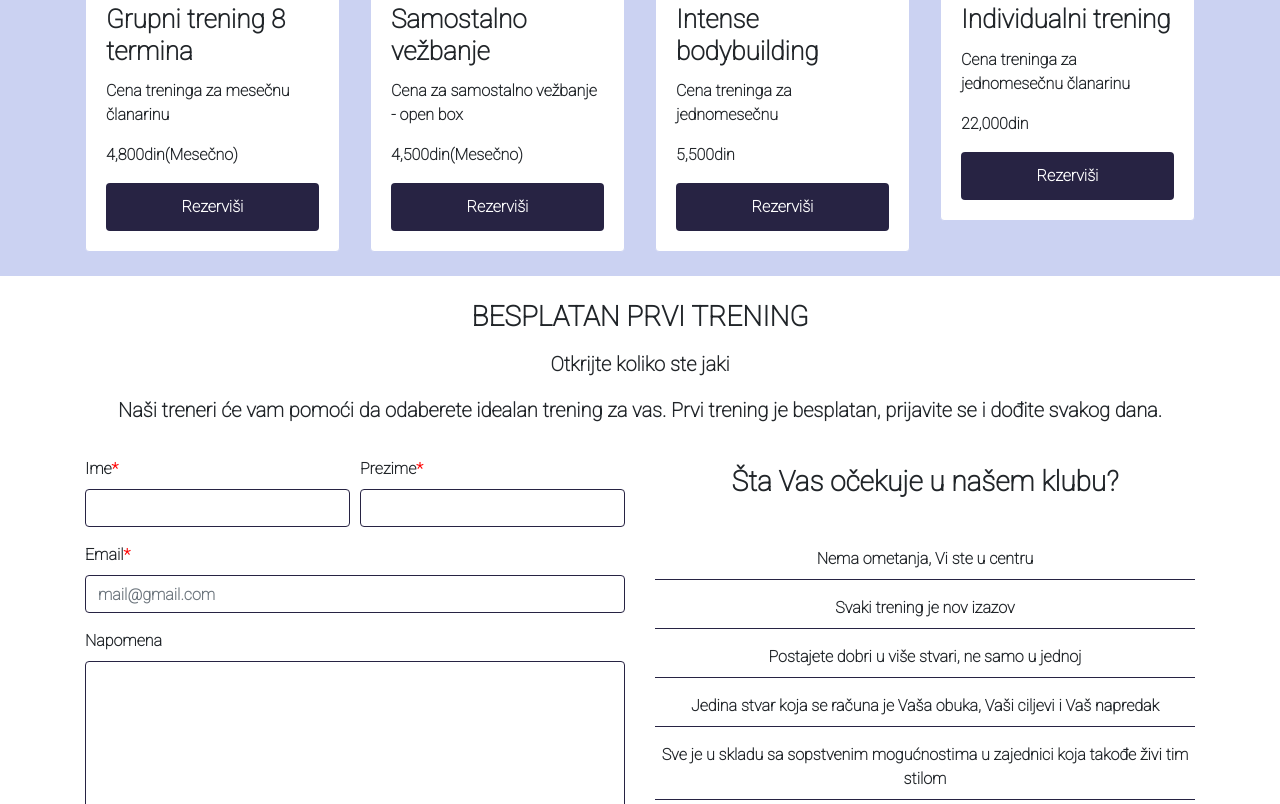
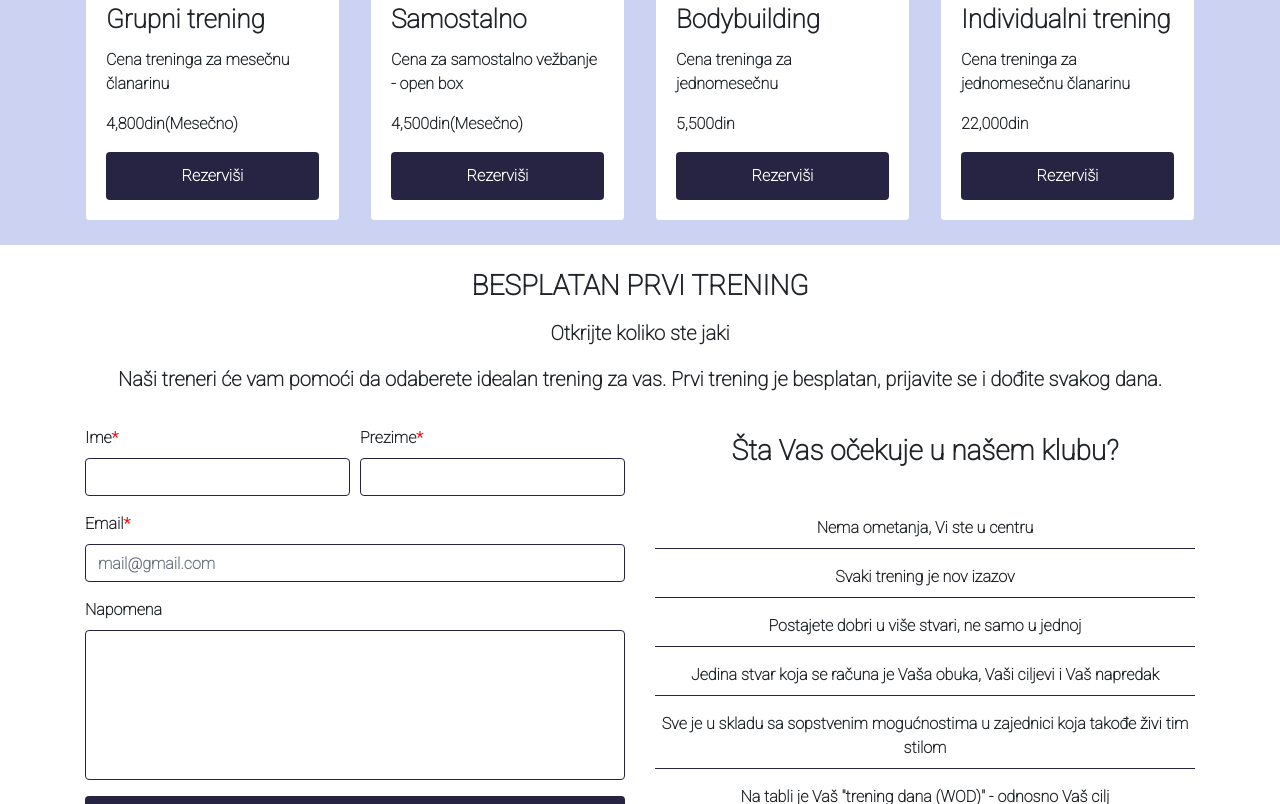
Before and after one commit to Mateja989/TeretanaTegeT.github.io, a plain HTML site: page clanarina.html in a window 1280 px wide. Shown: the part 2641-3445 px from the top of the page. Drawn offline with nearby package versions, Linux system fonts and the light colour scheme.

Commit message:
Update clanarina.html

```diff
--- a/clanarina.html
+++ b/clanarina.html
@@ -223,7 +223,7 @@
                         <div class="card" >
                             <img src="assets/img/logo5.png" class="card-img-top" alt="Članarina-grupni"/>
                             <div class="card-body">
-                              <h3 class="card-title font-weight-bold mm-resFont3">Grupni trening 8 termina</h3>
+                              <h3 class="card-title font-weight-bold mm-resFont3">Grupni trening</h3>
                               <p class="card-text ">Cena treninga za mesečnu članarinu</p>
                               <p class="card-text">4,800din(Mesečno)</p>
                               <a href="#" class="btn btn-primary teget">Rezerviši</a>
@@ -234,7 +234,7 @@
                         <div class="card" >
                             <img src="assets/img/logo5.png" class="card-img-top" alt="Individualni"/>
                             <div class="card-body">
-                              <h3 class="card-title font-weight-bold mm-resFont3">Samostalno vežbanje </h3>
+                              <h3 class="card-title font-weight-bold mm-resFont3">Samostalno </h3>
                               <p class="card-text ">Cena za samostalno vežbanje - open box</p>
                               <p class="card-text">4,500din(Mesečno)</p>
                               <a href="#" class="btn btn-primary teget">Rezerviši</a>
@@ -245,7 +245,7 @@
                         <div class="card" >
                             <img src="assets/img/logo5.png" class="card-img-top" alt="Članarina-Bodybuilding"/>
                             <div class="card-body">
-                              <h3 class="card-title font-weight-bold mm-resFont3">Intense bodybuilding</h3>
+                              <h3 class="card-title font-weight-bold mm-resFont3">Bodybuilding</h3>
                               <p class="card-text ">Cena treninga za jednomesečnu</p>
                               <p class="card-text">5,500din</p>
                               <a href="#" class="btn btn-primary teget">Rezerviši</a>
```
